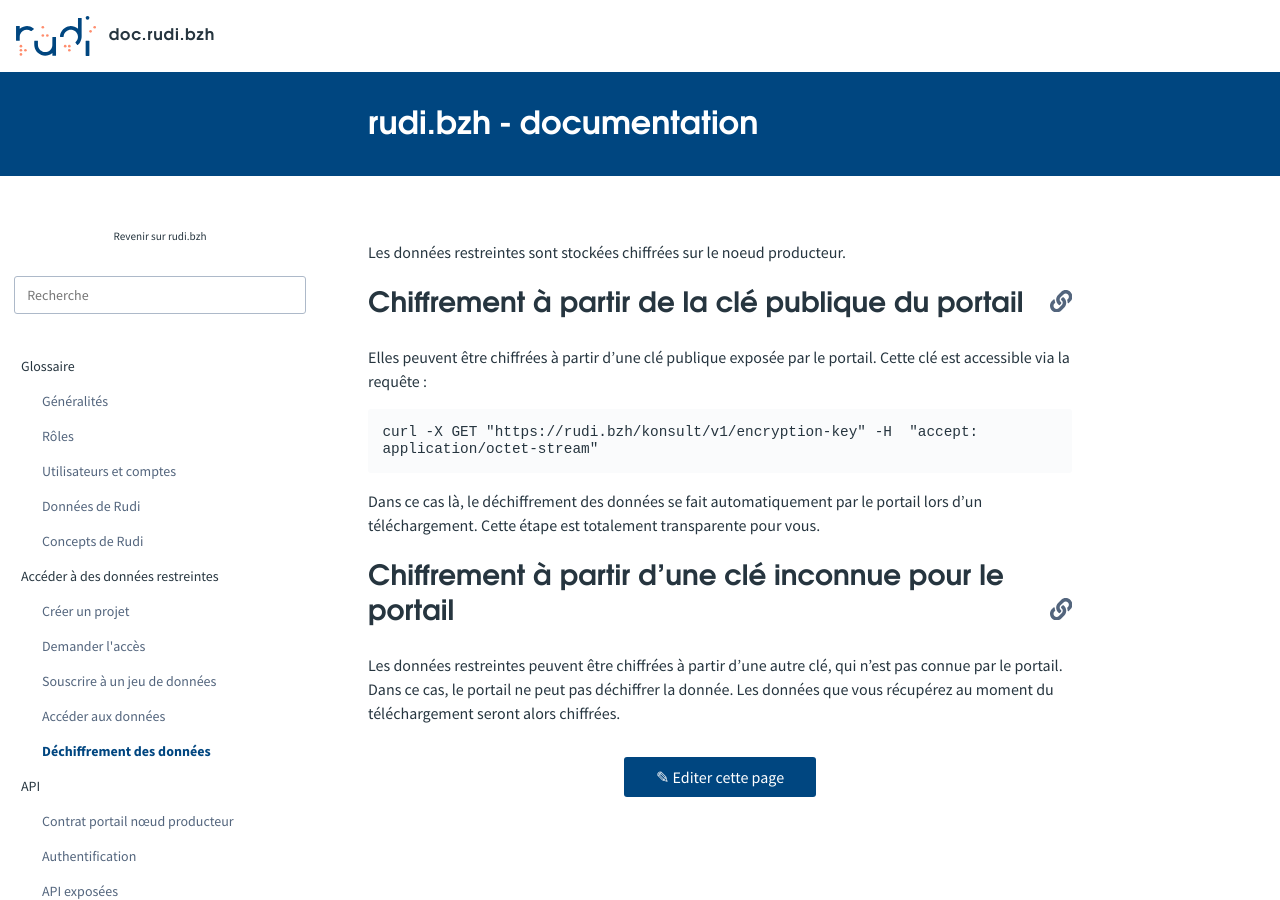
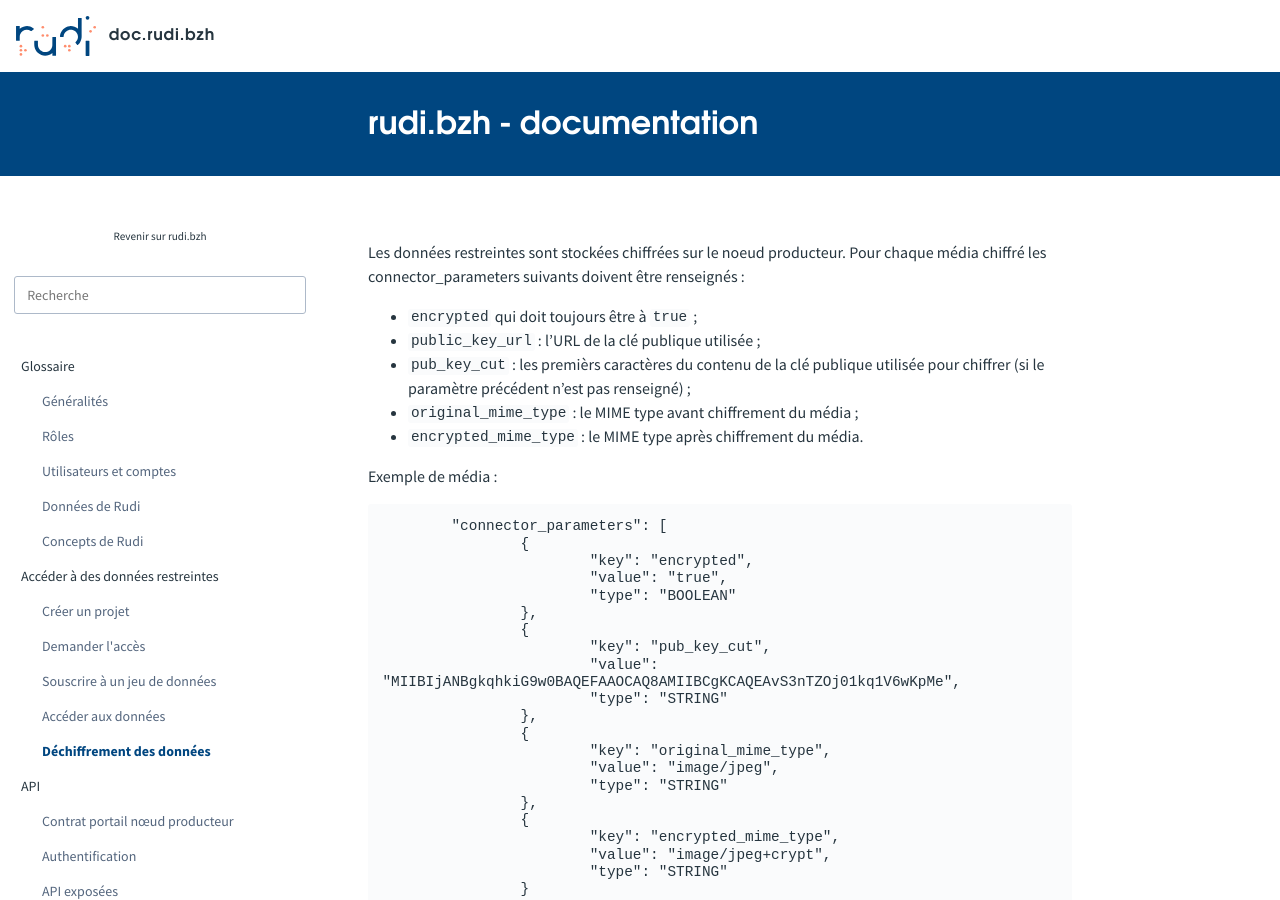
Before and after one commit to sigrennesmetropole/rudi_documentation, a Jekyll site: the page built from articles/_acces_donnees_restreintes/chiffrement.md, in a window 1280 px wide and 900 px high. Built offline with Jekyll 4.4.1, drawn with Linux system fonts in a browser that asks for light colours.

````diff
--- a/articles/_acces_donnees_restreintes/chiffrement.md
+++ b/articles/_acces_donnees_restreintes/chiffrement.md
@@ -3,7 +3,40 @@
 title: Déchiffrement des données
 ---
 
-Les données restreintes sont stockées chiffrées sur le noeud producteur.
+Les données restreintes sont stockées chiffrées sur le noeud producteur. Pour chaque média chiffré les connector_parameters suivants doivent être renseignés :
+
+- `encrypted` qui doit toujours être à `true` ;
+- `public_key_url` : l'URL de la clé publique utilisée ;
+- `pub_key_cut` : les premièrs caractères du contenu de la clé publique utilisée pour chiffrer (si le paramètre précédent n'est pas renseigné) ;
+- `original_mime_type` : le MIME type avant chiffrement du média ;
+- `encrypted_mime_type` : le MIME type après chiffrement du média.
+
+Exemple de média :
+
+```json
+	"connector_parameters": [
+		{
+			"key": "encrypted",
+			"value": "true",
+			"type": "BOOLEAN"
+		},
+		{
+			"key": "pub_key_cut",
+			"value": "MIIBIjANBgkqhkiG9w0BAQEFAAOCAQ8AMIIBCgKCAQEAvS3nTZOj01kq1V6wKpMe",
+			"type": "STRING"
+		},
+		{
+			"key": "original_mime_type",
+			"value": "image/jpeg",
+			"type": "STRING"
+		},
+		{
+			"key": "encrypted_mime_type",
+			"value": "image/jpeg+crypt",
+			"type": "STRING"
+		}
+	]
+```
 
 ## Chiffrement à partir de la clé publique du portail
 Elles peuvent être chiffrées à partir d'une clé publique exposée par le portail.
````
